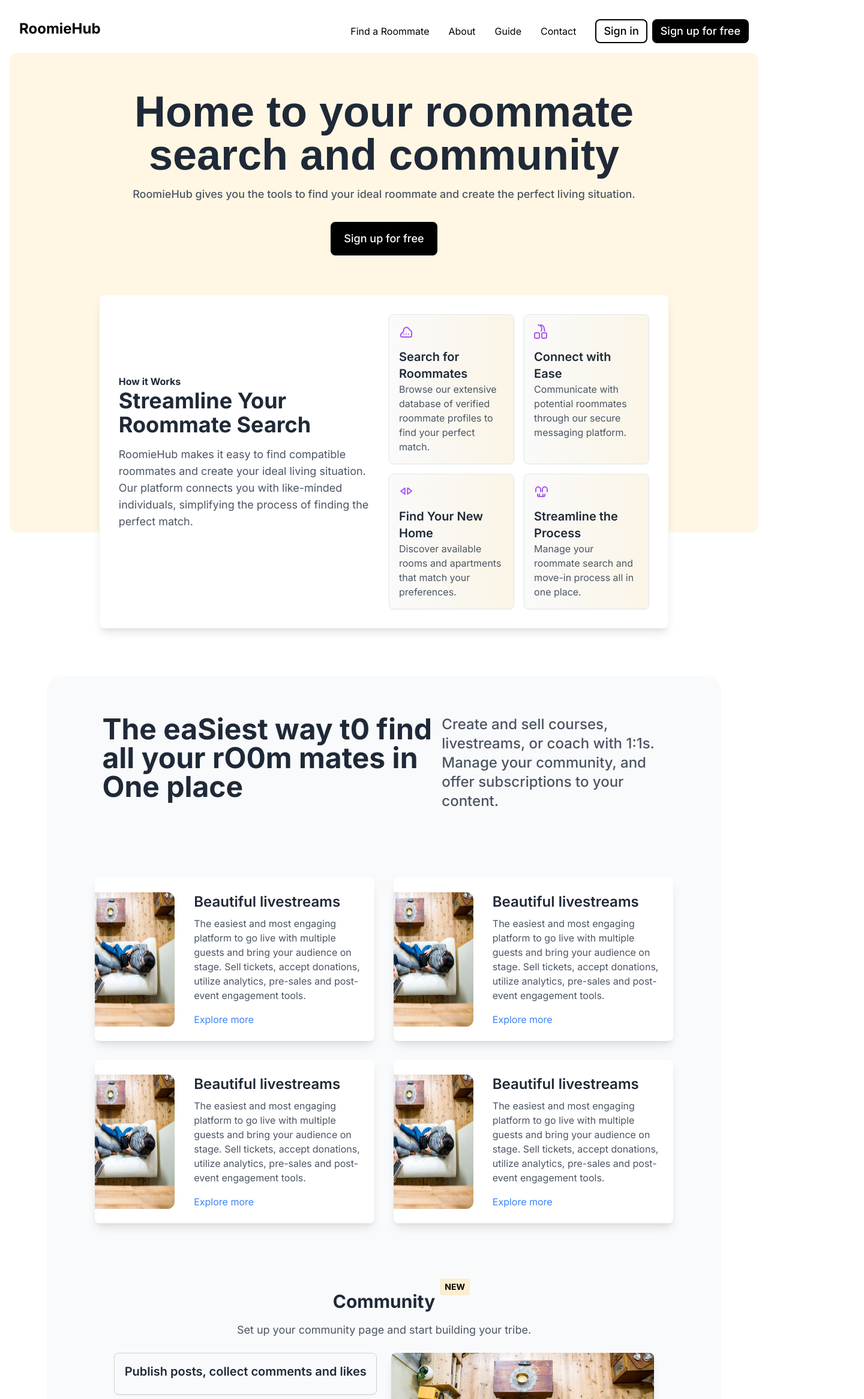
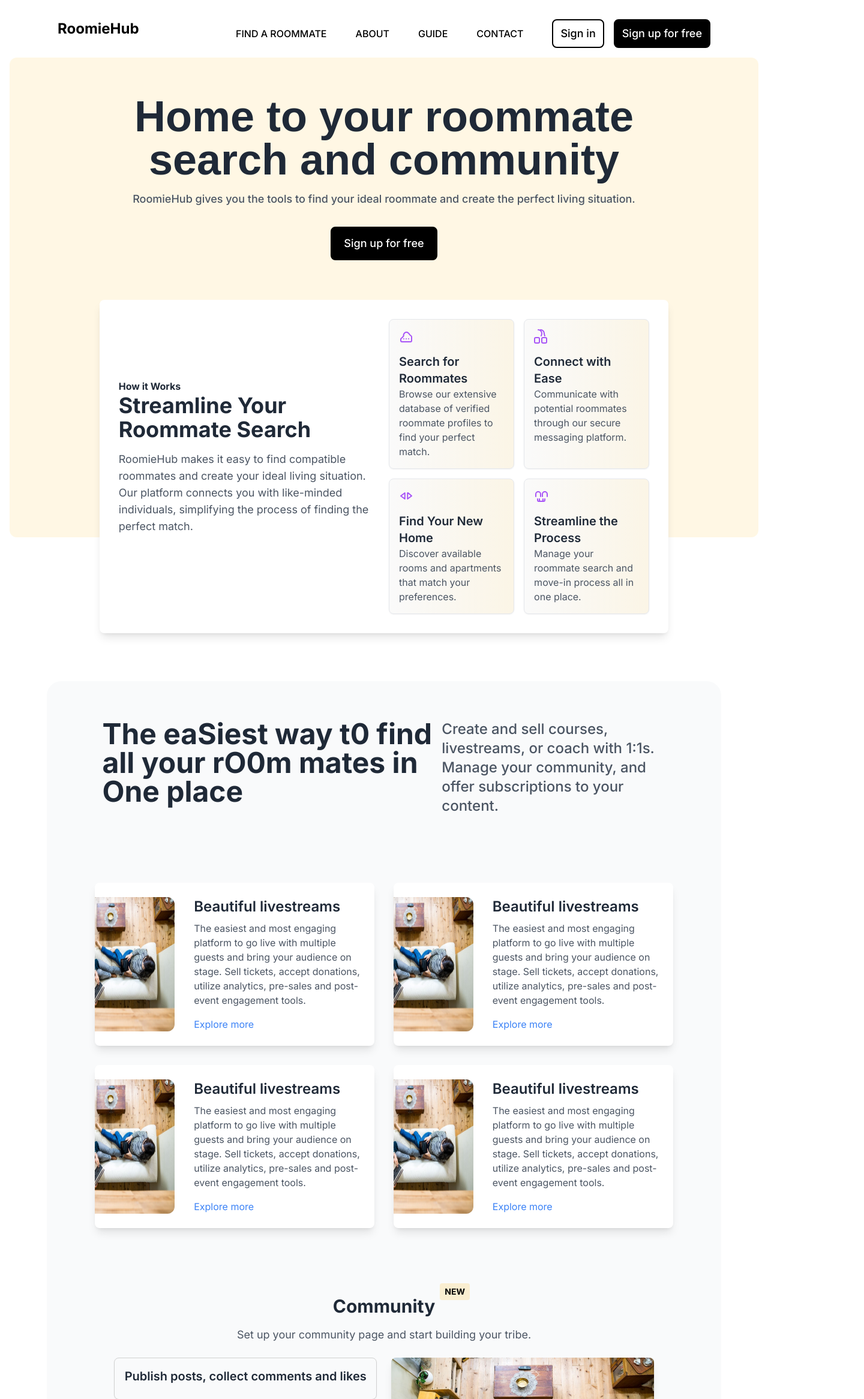
Before and after one commit to jariwala-jay/roomiehub, a Next.js app: page / in a window 1280 px wide. Shown: the top 2333 px of the page at 60% size, 1440 px wide, since content can reach past the window. Built offline with nearby package versions, Linux system fonts and the light colour scheme.

Commit message:
newsletter updated

```diff
--- a/src/app/globals.css
+++ b/src/app/globals.css
@@ -2,6 +2,16 @@
 @tailwind components;
 @tailwind utilities;
 
+html,
+body {
+  -ms-overflow-style: none; /* IE and Edge */
+  scrollbar-width: none; /* Firefox */
+}
+
+html::-webkit-scrollbar,
+body::-webkit-scrollbar {
+  display: none; /* Chrome, Safari, Opera */
+}
 
 
 @import url('https://fonts.googleapis.com/css2?family=Rubik:ital,wght@0,300..900;1,300..900&display=swap');
@@ -120,3 +130,6 @@ body {
 .custom-border:hover::after {
   transform: scaleX(1);
 }
+ .bg-gradient-radial {
+    background: radial-gradient(circle, #fcf5e1,white,white,white);
+  }
--- a/src/app/page.tsx
+++ b/src/app/page.tsx
@@ -1,8 +1,28 @@
 "use client";
 import Navbar from "@/components/Navbar";
 import Image from "next/image";
+import { useState } from "react";
 
 export default function Home() {
+  const [currentImage, setCurrentImage] = useState("/hero.jpg");
+
+  const features = {
+    feature1: "/hero.jpg",
+    feature2: "/hero.jpg",
+    feature3: "/hero.jpg",
+  };
+
+  const changeImage = (feature) => {
+    const imgElement = document.getElementById("featureImage");
+    imgElement.classList.remove("scale-100");
+    imgElement.classList.add("scale-75");
+
+    setTimeout(() => {
+      setCurrentImage(features[feature]);
+      imgElement.classList.remove("scale-75");
+      imgElement.classList.add("scale-100");
+    }, 150);
+  };
   return (
     <div className="mx-auto p-[1rem]">
       <Navbar />
@@ -162,7 +182,7 @@ export default function Home() {
         </main>
       </div>
       <div className="relative h-[10rem]"></div>
-      <div className="flex flex-col rounded-3xl max-w-[90%] mx-auto items-center mt-20 justify-center min-h-screen bg-gray-50">
+      <div className="flex flex-col rounded-3xl max-w-[90%] mx-auto items-center mt-20 pb-20 justify-center min-h-screen bg-gray-50">
         <main className="flex flex-col items-center mt-16 text-center px-20">
           <div className="grid mb-20 grid-cols-5">
             {" "}
@@ -297,73 +317,76 @@ export default function Home() {
               Set up your community page and start building your tribe.
             </p>
             <div className="grid grid-cols-2 gap-6 mb-6">
-              <div className=" flex flex-col gap-6">
-                {" "}
-                <div className="custom-border p-4 rounded-lg border border-gray-200 shadow-sm">
+              <div className="flex flex-col gap-6">
+                <div
+                  id="feature1"
+                  className="custom-border p-4 rounded-lg border border-gray-200 shadow-sm cursor-pointer"
+                  onClick={() => changeImage("feature1")}
+                >
                   <h4 className="text-xl font-semibold text-gray-800 mb-2">
                     Publish posts, collect comments and likes
                   </h4>
                 </div>
-                <div className=" custom-border p-4 rounded-lg border border-gray-200 shadow-sm">
+                <div
+                  id="feature2"
+                  className="custom-border p-4 rounded-lg border border-gray-200 shadow-sm cursor-pointer"
+                  onClick={() => changeImage("feature2")}
+                >
                   <h4 className="text-xl font-semibold text-gray-800 mb-2">
                     Choose who can see and comment on your posts
                   </h4>
                 </div>
-                <div className=" custom-border p-4 rounded-lg border border-gray-200 shadow-sm">
+                <div
+                  id="feature3"
+                  className="custom-border p-4 rounded-lg border border-gray-200 shadow-sm cursor-pointer"
+                  onClick={() => changeImage("feature3")}
+                >
                   <h4 className="text-xl font-semibold text-gray-800 mb-2">
                     The members of your community can meet and connect
                   </h4>
                 </div>
               </div>
 
-              <div className=" w-full ">
+              <div className="w-full">
                 <img
-                  src="/hero.jpg"
+                  id="featureImage"
+                  src={currentImage}
                   alt="Community feature screenshot"
-                  className="w-full  rounded-lg shadow-lg"
+                  className="w-full rounded-lg shadow-lg transition-transform duration-300 scale-100"
                 />
               </div>
             </div>
           </section>
         </main>
+      </div>
+      <div>
+        <section className=" p-20  py-40 relative flex items-center justify-center">
+          <div className="max-w-screen-lg mx-auto text-center relative z-10">
+            <h2 className="text-7xl font-bold mb-14 text-gray-800">
+              Become a Roomie
+            </h2>
+            <input
+              type="email"
+              placeholder="Email address"
+              className="px-4 py-3 text-lg border mr-4 rounded-md mb-4"
+            />
+            <a
+              href="/register"
+              className="inline-block px-8 py-3 text-lg font-medium border-[#eeeeee00] border-r-4 text-black bg-[#FFE095] rounded-lg hover:bg-gradient-to-r hover:border-b-4 hover:border-r-4 hover:border-[#ffc336] transition-colors duration-300"
+            >
+              Sign up for free
+            </a>
+          </div>
+          <div className="absolute inset-0 flex items-center justify-center">
+            <div className="bg-gradient-radial from-white to-yellow-100 rounded-full p-60 px-[800px]"></div>
+          </div>
+        </section>
 
-        <footer className="w-full py-6 bg-gradient-to-r from-purple-500 to-purple-800 mt-12">
-          <div className="text-center text-white text-sm">
+        <footer className="w-full py-6 bg-[#FFE095] mt-12 rounded-bl-2xl rounded-br-2xl">
+          <div className="text-center text-black text-sm">
             © 2024 RoomieHub. All rights reserved.
           </div>
-          <div className="flex justify-center space-x-4 mt-2 text-white text-sm">
-            <a href="#" className="hover:underline">
-              Privacy Policy
-            </a>
-            <a href="#" className="hover:underline">
-              FAQ
-            </a>
-          </div>
-        </footer>
-      </div>
-      <div>
-        <section className="mt-20 py-8">
-          <div className="max-w-screen-lg mx-auto text-center">
-            <h2 className="text-3xl font-bold mb-4 text-gray-800">
-              Ready to Find Your Ideal Roommate?
-            </h2>
-            <p className="text-lg text-gray-600 mb-6">
-              Join RoomieHub today and take the first step towards creating your
-              perfect living arrangement.
-            </p>
-            <a
-              href="/register"
-              className="inline-block px-8 py-3 text-lg font-medium text-white bg-gradient-to-r from-blue-500 to-purple-600 rounded-lg hover:bg-gradient-to-r hover:from-blue-600 hover:to-purple-700 transition-colors duration-300"
-            >
-              Get Started
-            </a>
-          </div>
-        </section>
-        <footer className="w-full py-6 bg-gradient-to-r from-[#7B68EE] to-gray-900 mt-12">
-          <div className="text-center text-white text-sm">
-            © 2024 RoomieHub. All rights reserved.
-          </div>
-          <div className="flex justify-center space-x-4 mt-2 text-white text-sm">
+          <div className="flex justify-center space-x-4 mt-2 text-black text-sm">
             <a href="#" className="hover:underline">
               Privacy Policy
             </a>
--- a/src/components/Navbar.tsx
+++ b/src/components/Navbar.tsx
@@ -3,30 +3,40 @@ import React from 'react'
 const Navbar = () => {
   return (
     <div className="flex w-full ">
-      <header className="w-full flex rounded-xl p-4 bg-none ">
+      <header className="w-full px-20 flex rounded-xl p-4 bg-none ">
         <div className="max-w-[1440px] flex justify-between w-full mx-auto">
           <div className="text-2xl font-bold text-black">RoomieHub</div>
-          <nav className="space-x-8">
-            <a href="#" className="text-black hover:text-[#464646]">
-              Find a Roommate
+          <nav className="space-x-12">
+
+            <a href="#" className="text-black font-medium hover:text-[#464646]">
+              FIND A ROOMMATE
             </a>
-            <a href="#" className="text-black hover:text-[#464646]">
-              About
+            <a
+              href="#"
+              className="text-black font-medium  hover:text-[#464646]"
+            >
+              ABOUT
             </a>
-            <a href="#" className="text-black hover:text-[#464646]">
-              Guide
+            <a
+              href="#"
+              className="text-black font-medium  hover:text-[#464646]"
+            >
+              GUIDE
             </a>
-            <a href="#" className="text-black hover:text-[#464646]">
-              Contact
+            <a
+              href="#"
+              className="text-black font-medium  hover:text-[#464646]"
+            >
+              CONTACT
             </a>
 
             <a href="/login">
-              <button className="px-3 py-1 -mr-6 text-lg  font-medium text-black bg-none border-black border-2 rounded-lg hover:bg-white hover:text-black transition-colors duration-300">
+              <button className="px-3 py-2 -mr-8 text-lg  font-medium text-black bg-none border-black border-2 rounded-lg hover:bg-white hover:text-black transition-colors duration-300">
                 Sign in
               </button>
             </a>
             <a href="/register">
-              <button className="px-3 py-1 border-black border-2 text-lg font-medium text-white bg-black rounded-lg hover:bg-white hover:text-black transition-colors duration-300">
+              <button className="px-3 py-2 border-black border-2 text-lg font-medium text-white bg-black rounded-lg hover:bg-white hover:text-black transition-colors duration-300">
                 Sign up for free
               </button>
             </a>
```
